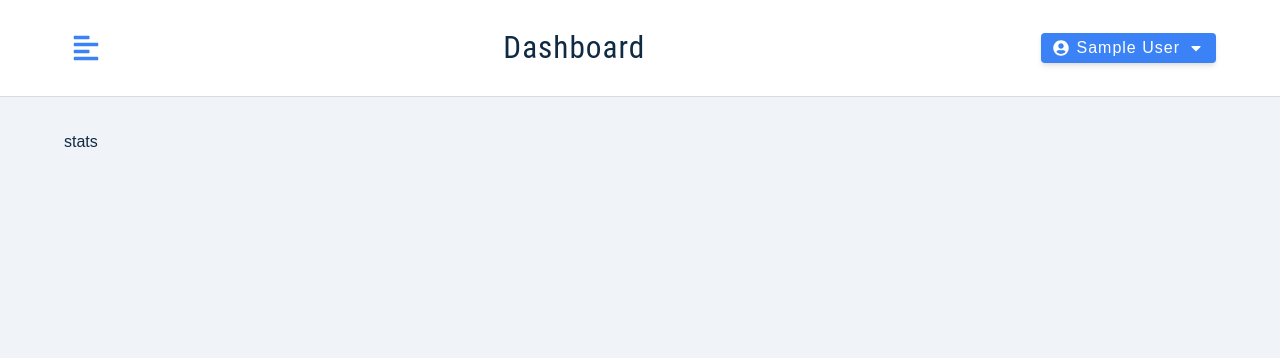
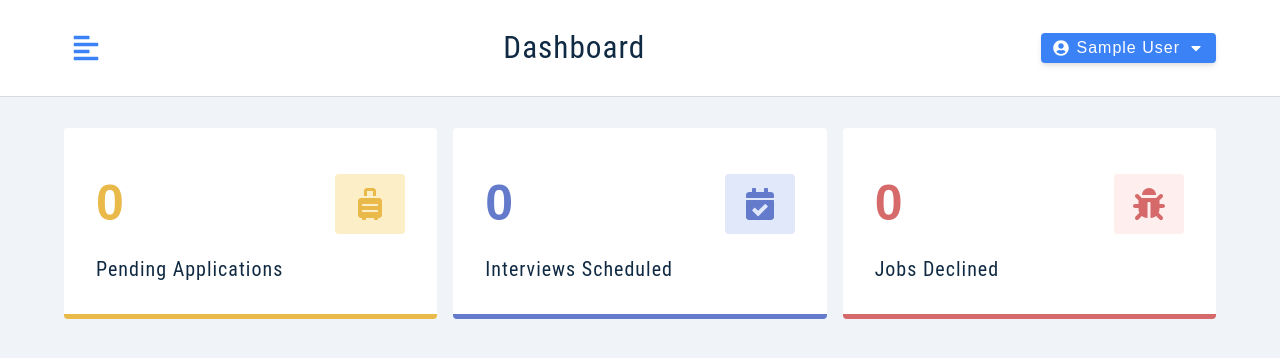
Before and after one commit to Temeljkovitch/jobster-course-project, a React (Vite) app: page / in a window 1280 px wide. Shown: the top 358 px of the page. Built offline with nearby package versions, Linux system fonts and the light colour scheme; no server answers; sample sign-in values are in the browser's storage.

Commit message:
Stats Page

```diff
--- a/package.json
+++ b/package.json
@@ -20,6 +20,7 @@
     "react-redux": "^9.1.1",
     "react-router-dom": "^6.22.3",
     "react-toastify": "^10.0.5",
+    "recharts": "^2.12.7",
     "styled-components": "^6.1.8"
   },
   "devDependencies": {
--- /dev/null
+++ b/src/components/AreaChart.jsx
@@ -0,0 +1,25 @@
+import {
+  ResponsiveContainer,
+  AreaChart,
+  Area,
+  XAxis,
+  YAxis,
+  CartesianGrid,
+  Tooltip,
+} from "recharts";
+
+const AreaChartComponent = ({ data }) => {
+  return (
+    <ResponsiveContainer width="100%" height={300}>
+      <AreaChart data={data} margin={{ top: 50 }}>
+        <CartesianGrid strokeDasharray="3 3" />
+        <XAxis dataKey="date" />
+        <YAxis allowDecimals={false} />
+        <Tooltip />
+        <Area type="monotone" dataKey="count" stroke="#1e3a8a" fill="#3b82f6"/>
+      </AreaChart>
+    </ResponsiveContainer>
+  );
+};
+
+export default AreaChartComponent;
--- /dev/null
+++ b/src/components/BarChart.jsx
@@ -0,0 +1,25 @@
+import {
+  ResponsiveContainer,
+  BarChart,
+  Bar,
+  XAxis,
+  YAxis,
+  CartesianGrid,
+  Tooltip,
+} from "recharts";
+
+const BarChartComponent = ({ data }) => {
+  return (
+    <ResponsiveContainer width="100%" height={300}>
+      <BarChart data={data} margin={{ top: 50 }}>
+        <CartesianGrid strokeDasharray="10 10" />
+        <XAxis dataKey="date" />
+        <YAxis allowDecimals={false} />
+        <Tooltip />
+        <Bar dataKey="count" fill="#3b82f6" barSize={75} />
+      </BarChart>
+    </ResponsiveContainer>
+  );
+};
+
+export default BarChartComponent;
--- /dev/null
+++ b/src/components/ChartsContainer.jsx
@@ -0,0 +1,23 @@
+import { useState } from "react";
+import Wrapper from "../assets/wrappers/ChartsContainer";
+import { useSelector } from "react-redux";
+import BarChartComponent from "./BarChart";
+import AreaChartComponent from "./AreaChart";
+
+const ChartsContainer = () => {
+  const [barChart, setBarChart] = useState(true);
+  const {  monthlyApplications } = useSelector(
+    (store) => store.allJobs
+  );
+  return (
+    <Wrapper>
+      <h4>Monthly Applications</h4>
+      <button type="button" onClick={() => setBarChart(!barChart)}>
+        {barChart ? "Change to Area Chart" : "Change to Bar Chart"}
+      </button>
+      {barChart ? <BarChartComponent data={monthlyApplications} /> : <AreaChartComponent data={monthlyApplications} />}
+    </Wrapper>
+  );
+};
+
+export default ChartsContainer;
--- /dev/null
+++ b/src/components/StatItem.jsx
@@ -0,0 +1,15 @@
+import Wrapper from "../assets/wrappers/StatItem";
+
+const StatItem = ({ count, title, icon, color, bcg }) => {
+  return (
+    <Wrapper color={color} bcg={bcg}>
+      <header>
+        <span className="count">{count}</span>
+        <span className="icon">{icon}</span>
+      </header>
+      <h5 className="title">{title}</h5>
+    </Wrapper>
+  );
+};
+
+export default StatItem;
--- /dev/null
+++ b/src/components/StatsContainer.jsx
@@ -0,0 +1,36 @@
+import { useSelector } from "react-redux";
+import { FaSuitcaseRolling, FaCalendarCheck, FaBug } from "react-icons/fa";
+import Wrapper from "../assets/wrappers/StatsContainer";
+import StatItem from "./StatItem";
+
+const StatsContainer = () => {
+  const { stats } = useSelector((store) => store.allJobs);
+  const defaultStats = [
+    {
+      title: "pending applications",
+      count: stats.pending || 0,
+      icon: <FaSuitcaseRolling />,
+      color: "#e9b949",
+      bcg: "#fcefc7",
+    },
+    {
+      title: "interviews scheduled",
+      count: stats.interview || 0,
+      icon: <FaCalendarCheck />,
+      color: "#647acb",
+      bcg: "#e0e8f9",
+    },
+    {
+      title: "jobs declined",
+      count: stats.declined || 0,
+      icon: <FaBug />,
+      color: "#d66a6a",
+      bcg: "#ffeeee",
+    },
+  ];
+  return <Wrapper>{defaultStats.map((stat, index) => {
+    return <StatItem key={index} {...stat}/>
+  })}</Wrapper>;
+};
+
+export default StatsContainer;
--- a/src/components/index.js
+++ b/src/components/index.js
@@ -6,3 +6,5 @@ export { default as SmallSidebar } from "./SmallSidebar";
 export { default as BigSidebar } from "./BigSidebar";
 export { default as SearchContainer } from "./SearchContainer";
 export { default as JobsContainer } from "./JobsContainer";
+export { default as StatsContainer } from "./StatsContainer";
+export { default as ChartsContainer } from "./ChartsContainer";
--- a/src/features/allJobs/allJobsSlice.js
+++ b/src/features/allJobs/allJobsSlice.js
@@ -24,10 +24,21 @@ const initialState = {
 export const getAllJobs = createAsyncThunk(
   "allJobs/getJobs",
   async (_, thunkAPI) => {
-    const token = thunkAPI.getState().user.user.token;
     let url = `/jobs`;
     try {
       const response = await customFetch.get(url);
+      return response.data;
+    } catch (error) {
+      return thunkAPI.rejectWithValue(error.response.data.msg);
+    }
+  }
+);
+
+export const showStats = createAsyncThunk(
+  "allJobs/showStats",
+  async (_, thunkAPI) => {
+    try {
+      const response = await customFetch.get("/jobs/stats");
       return response.data;
     } catch (error) {
       return thunkAPI.rejectWithValue(error.response.data.msg);
@@ -59,6 +70,19 @@ const allJobsSlice = createSlice({
         state.isLoading = false;
         const errorMessage = action.payload;
         toast.error(errorMessage);
+      })
+      .addCase(showStats.pending, (state) => {
+        state.isLoading = true;
+      })
+      .addCase(showStats.fulfilled, (state, action) => {
+        state.isLoading = false;
+        state.stats = action.payload.defaultStats;
+        state.monthlyApplications = action.payload.monthlyApplications;
+      })
+      .addCase(showStats.rejected, (state, action) => {
+        state.isLoading = false;
+        const errorMessage = action.payload;
+        toast.error(errorMessage);
       });
   },
 });
--- a/src/features/job/jobSlice.js
+++ b/src/features/job/jobSlice.js
@@ -21,7 +21,6 @@ export const createJob = createAsyncThunk(
   "job/createJob",
   async (job, thunkAPI) => {
     try {
-      const token = thunkAPI.getState().user.user.token;
       const response = await customFetch.post("/jobs", job);
       thunkAPI.dispatch(clearValues());
       return response.data;
@@ -39,7 +38,6 @@ export const editJob = createAsyncThunk(
   "job/editJob",
   async ({ jobId, job }, thunkAPI) => {
     try {
-      const token = thunkAPI.getState().user.user.token;
       const response = await customFetch.patch(`/jobs/${jobId}`, job);
       thunkAPI.dispatch(clearValues());
       return response.data;
@@ -53,7 +51,7 @@ export const deleteJob = createAsyncThunk(
   "job/deleteJob",
   async (jobId, thunkAPI) => {
     thunkAPI.dispatch(showLoading());
-    const token = thunkAPI.getState().user.user.token;
+
     try {
       const response = await customFetch.delete(`/jobs/${jobId}`);
       thunkAPI.dispatch(getAllJobs());
--- a/src/features/user/userSlice.js
+++ b/src/features/user/userSlice.js
@@ -41,7 +41,6 @@ export const updateUser = createAsyncThunk(
   "user/updateUser",
   async (user, thunkAPI) => {
     try {
-      const token = thunkAPI.getState().user.user.token;
       const response = await customFetch.patch("/auth/updateUser", user);
       return response.data;
     } catch (error) {
--- a/src/pages/Dashboard/Stats.jsx
+++ b/src/pages/Dashboard/Stats.jsx
@@ -1,5 +1,22 @@
+import { useEffect } from "react";
+import { useDispatch, useSelector } from "react-redux";
+import { showStats } from "../../features/allJobs/allJobsSlice";
+import { StatsContainer, ChartsContainer } from "../../components";
+
 const Stats = () => {
-  return <div>stats</div>;
+  const { isLoading, monthlyApplications } = useSelector(
+    (store) => store.allJobs
+  );
+  const dispatch = useDispatch();
+  useEffect(() => {
+    dispatch(showStats());
+  }, []);
+  return (
+    <>
+      <StatsContainer />
+      {monthlyApplications.length > 0 && <ChartsContainer />}
+    </>
+  );
 };
 
 export default Stats;
--- a/src/pages/Register.jsx
+++ b/src/pages/Register.jsx
@@ -80,9 +80,21 @@ const Register = () => {
           value={values.password}
           handleChange={handleChange}
         />
-        {/* Button */}
+        {/* Buttons */}
         <button type="submit" className="btn btn-block" disabled={isLoading}>
           {isLoading ? "loading..." : "submit"}
+        </button>
+        <button
+          type="buttons"
+          className="btn btn-block btn-hipster"
+          disabled={isLoading}
+          onClick={() =>
+            dispatch(
+              loginUser({ email: "testUser@test.com", password: "secret" })
+            )
+          }
+        >
+          {isLoading ? "loading..." : "demo"}
         </button>
         <p>
           {values.isMember ? "Not a member yet?" : "Already a member?"}
```
Also changed, not shown: 1 other file (tests, documents, lock files or other folders).
